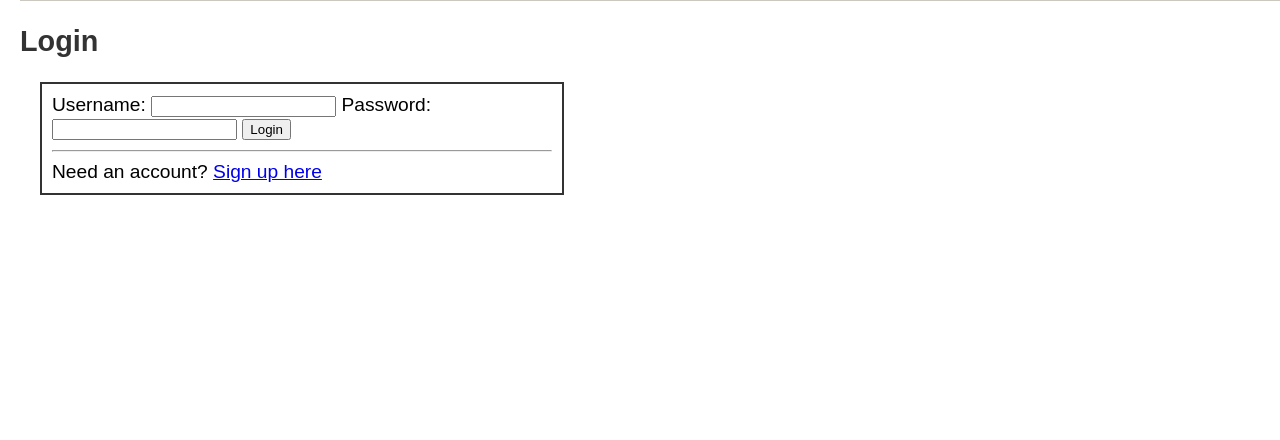
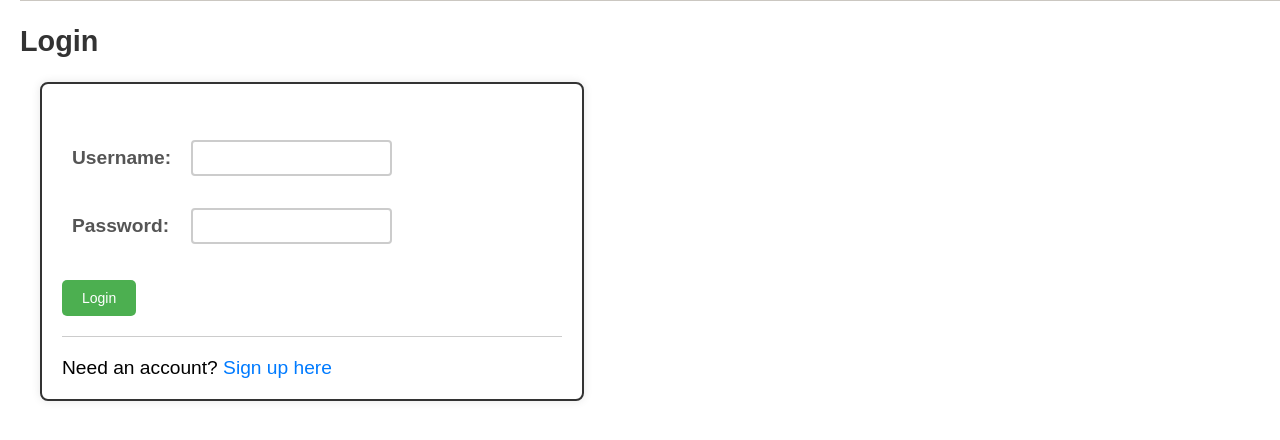
Before and after one commit to adaptaware/ragit, a Python web app: template ragit/front_end/templates/templates/login.html in a window 1280 px wide. Shown: the part 151-591 px from the top of the page. Run offline with Jinja, Linux system fonts and the light colour scheme; the template is opened without the code that fills it, so the values that code supplies are empty; some libraries are stand-ins or nearby versions.

Commit message:
Improves login screen.

```diff
--- a/ragit/front_end/templates/templates/login.html
+++ b/ragit/front_end/templates/templates/login.html
@@ -1,11 +1,95 @@
 {% extends "base.html" %}
 {% block content %}
+
+    <style>
+        table {
+            margin: 20px 0;
+            border-collapse: collapse;
+            border: none;
+        }
+
+        td {
+            padding: 10px;
+            vertical-align: middle;
+            border: none;
+        }
+
+        label {
+            font-weight: bold;
+            color: #555;
+        }
+
+        input[type="text"],
+        input[type="password"] {
+            width: 100%;
+            padding: 8px;
+            margin: 6px 0;
+            box-sizing: border-box;
+            border: 2px solid #ccc;
+            border-radius: 4px;
+            font-size: 14px;
+        }
+
+        input[type="submit"] {
+            background-color: #4CAF50;
+            color: white;
+            padding: 10px 20px;
+            border: none;
+            border-radius: 5px;
+            cursor: pointer;
+            font-size: 14px;
+        }
+
+        input[type="submit"]:hover {
+            background-color: #45a049;
+        }
+
+        hr {
+            border: 0;
+            height: 1px;
+            background: #ccc;
+            margin: 20px 0;
+        }
+
+        a {
+            color: #007BFF;
+            text-decoration: none;
+        }
+
+        a:hover {
+            text-decoration: underline;
+        }
+
+        .form-container {
+            background-color: #fff;
+            padding: 20px;
+            border-radius: 8px;
+            box-shadow: 0 0 10px rgba(0, 0, 0, 0.1);
+        }
+    </style>
     <h2>Login</h2>
-<form method="post">
+    <form method="post" class="form-container">
+        <table>
+            <tr>
+                <td>
                     <label for="username">Username:</label>
+                </td>
+                <td>
                     <input type="text" id="user_name" name="user_name">
+                </td>
+            </tr>
+            <tr>
+                <td>
                     <label for="password">Password:</label>
+                </td>
+
+                <td>
+
                     <input type="password" id="password" name="password">
+                </td>
+            </tr>
+        </table>
+
         <input type="submit" value="Login">
         <hr>
         Need an account? <a href="/signup">Sign up here</a>
```
Also changed, not shown: ragit/front_end/templates/templates/signup.html (+72 -5 lines). Lines whose indentation alone changed are shown as unchanged.
